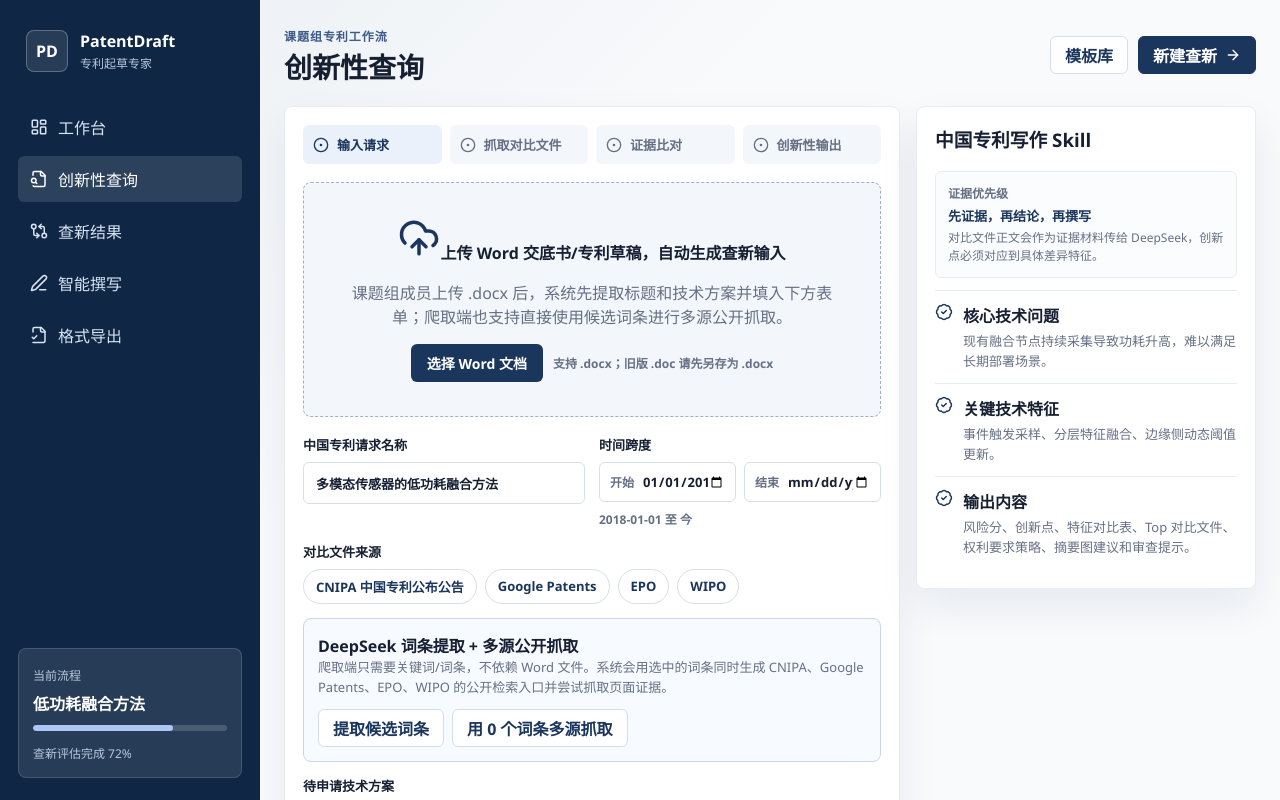
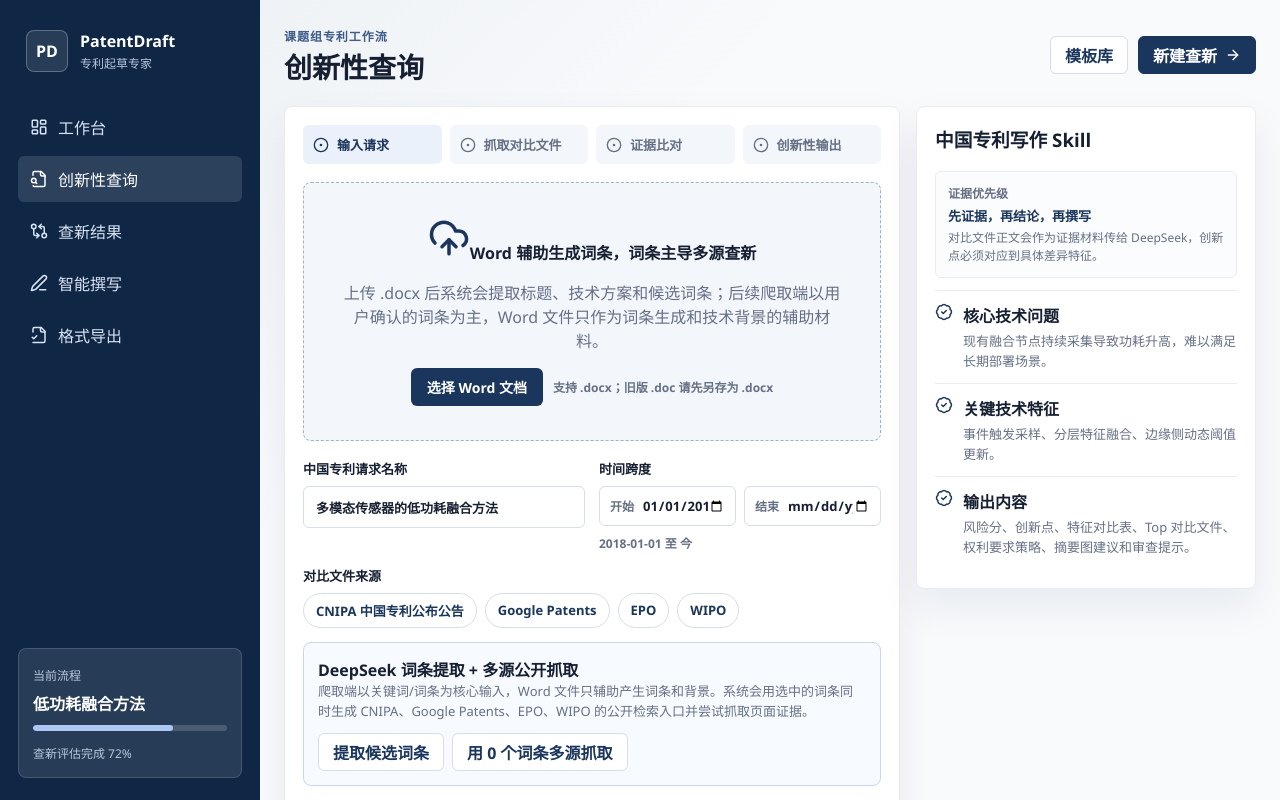
Before and after one commit to 1234jian-fu/patent, a React (Vite) app: page / in a window 1280 px wide. Both pictures are taken after a click on the button "创新性查询". Shown: the top 800 px of the page. Built offline with nearby package versions, Linux system fonts and the light colour scheme.

Commit message:
Clarify term-first patent crawling flow

```diff
--- a/src/App.tsx
+++ b/src/App.tsx
@@ -651,8 +651,8 @@ function NoveltySearch({ onAssessment }: { onAssessment: (assessment: NoveltyAss
 
         <div className="upload-zone">
           <UploadCloud size={42} />
-          <strong>上传 Word 交底书/专利草稿，自动生成查新输入</strong>
-          <p>课题组成员上传 .docx 后，系统先提取标题和技术方案并填入下方表单；爬取端也支持直接使用候选词条进行多源公开抓取。</p>
+          <strong>Word 辅助生成词条，词条主导多源查新</strong>
+          <p>上传 .docx 后系统会提取标题、技术方案和候选词条；后续爬取端以用户确认的词条为主，Word 文件只作为词条生成和技术背景的辅助材料。</p>
           <div className="upload-actions">
             <label className="file-upload-button">
               <input accept=".docx" disabled={isImportingDisclosure} onChange={handleDisclosureFileUpload} type="file" />
@@ -711,7 +711,7 @@ function NoveltySearch({ onAssessment }: { onAssessment: (assessment: NoveltyAss
           <div className="span-all cnipa-tool">
             <div>
               <strong>DeepSeek 词条提取 + 多源公开抓取</strong>
-              <p>爬取端只需要关键词/词条，不依赖 Word 文件。系统会用选中的词条同时生成 CNIPA、Google Patents、EPO、WIPO 的公开检索入口并尝试抓取页面证据。</p>
+              <p>爬取端以关键词/词条为核心输入，Word 文件只辅助产生词条和背景。系统会用选中的词条同时生成 CNIPA、Google Patents、EPO、WIPO 的公开检索入口并尝试抓取页面证据。</p>
             </div>
             <div className="cnipa-actions">
               <button className="ghost-button" disabled={isGeneratingBlocks} onClick={generateSearchBlocks} type="button">
```
Also changed, not shown: 1 other file (tests, documents, lock files or other folders).
